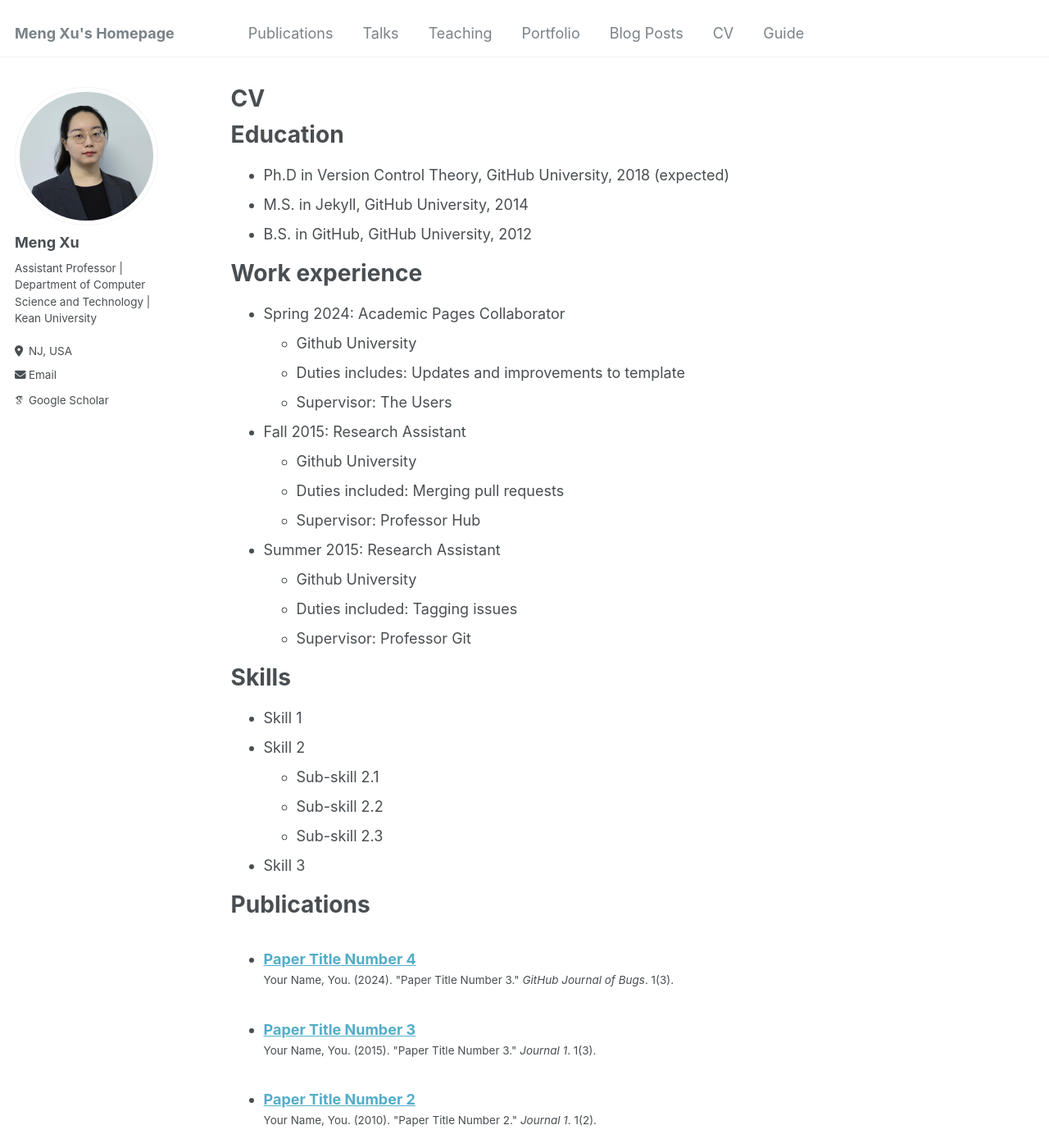
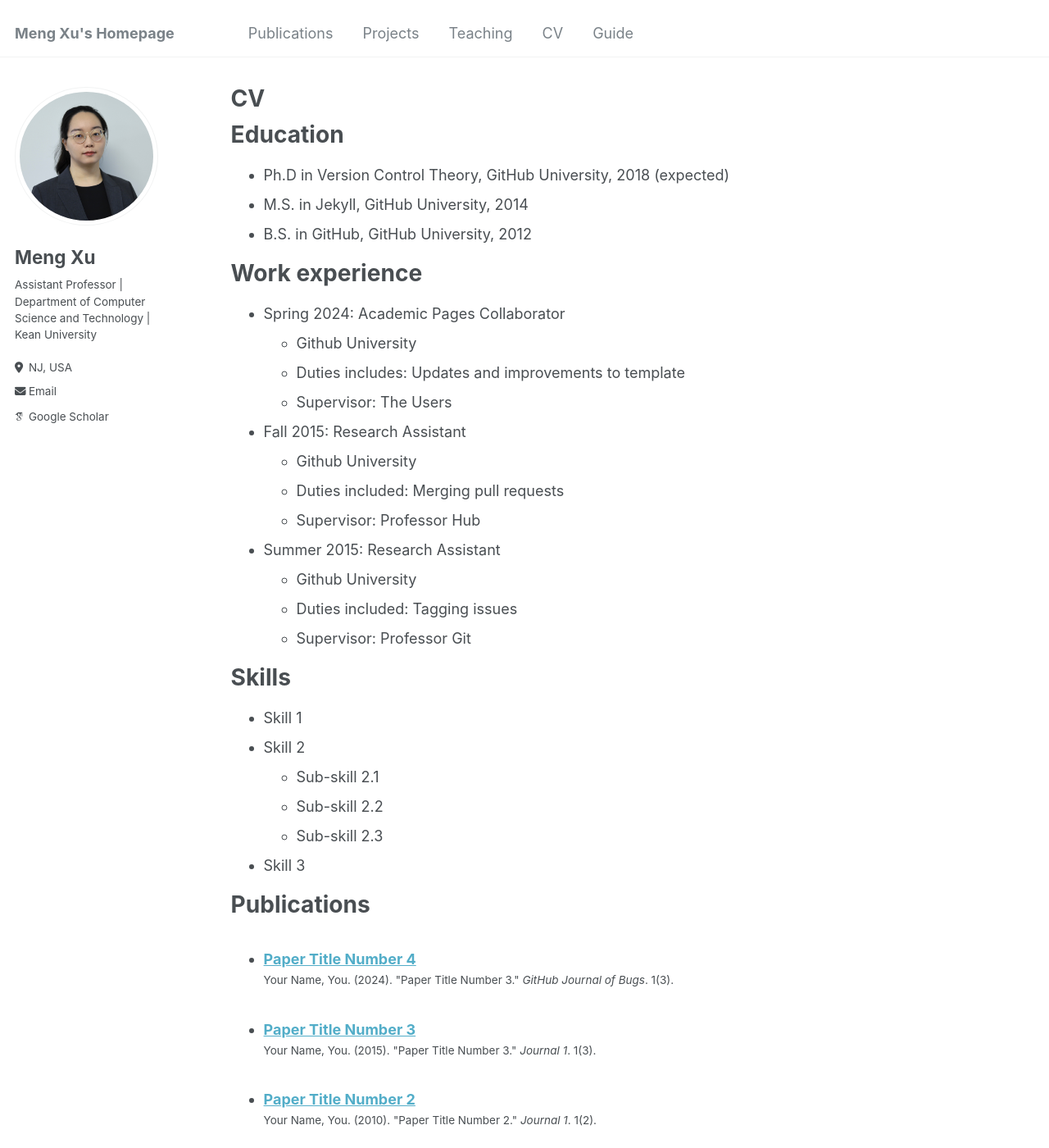
Before and after one commit to MengXu0201/mengxu0201.github.io, a Jekyll site: the page built from _pages/projects.md, in a window 1280 px wide and 1400 px high. Shown: the whole window at 82% size. Built offline with Jekyll 4.4.1, drawn with Linux system fonts in a browser that asks for light colours; some web fonts are replaced; part of the change alters nothing that is shown.

Commit message:
css and sidebar

```diff
--- a/_data/navigation.yml
+++ b/_data/navigation.yml
@@ -3,17 +3,20 @@ main:
   - title: "Publications"
     url: /publications/
 
-  - title: "Talks"
-    url: /talks/
+  - title: "Projects"
+    url: /projects/
+
+#  - title: "Talks"
+#    url: /talks/
 
   - title: "Teaching"
     url: /teaching/
 
-  - title: "Portfolio"
-    url: /portfolio/
+#  - title: "Portfolio"
+#    url: /portfolio/
 
-  - title: "Blog Posts"
-    url: /year-archive/
+#  - title: "Blog Posts"
+#    url: /year-archive/
 
   - title: "CV"
     url: /cv/
--- /dev/null
+++ b/_pages/projects.md
@@ -0,0 +1,64 @@
+---
+layout: archive
+title: "CV"
+permalink: /cv/
+author_profile: true
+redirect_from:
+  - /resume
+---
+
+{% include base_path %}
+
+Education
+======
+* Ph.D in Version Control Theory, GitHub University, 2018 (expected)
+* M.S. in Jekyll, GitHub University, 2014
+* B.S. in GitHub, GitHub University, 2012
+
+Work experience
+======
+* Spring 2024: Academic Pages Collaborator
+  * Github University
+  * Duties includes: Updates and improvements to template
+  * Supervisor: The Users
+
+* Fall 2015: Research Assistant
+  * Github University
+  * Duties included: Merging pull requests
+  * Supervisor: Professor Hub
+
+* Summer 2015: Research Assistant
+  * Github University
+  * Duties included: Tagging issues
+  * Supervisor: Professor Git
+
+Skills
+======
+* Skill 1
+* Skill 2
+  * Sub-skill 2.1
+  * Sub-skill 2.2
+  * Sub-skill 2.3
+* Skill 3
+
+Publications
+======
+  <ul>{% for post in site.publications reversed %}
+    {% include archive-single-cv.html %}
+  {% endfor %}</ul>
+
+Talks
+======
+  <ul>{% for post in site.talks reversed %}
+    {% include archive-single-talk-cv.html  %}
+  {% endfor %}</ul>
+
+Teaching
+======
+  <ul>{% for post in site.teaching reversed %}
+    {% include archive-single-cv.html %}
+  {% endfor %}</ul>
+
+Service and leadership
+======
+* Currently signed in to 43 different slack teams
--- a/_sass/_sidebar.scss
+++ b/_sass/_sidebar.scss
@@ -103,6 +103,7 @@
 .author__content {
   display: table-cell;
   vertical-align: top;
+  padding-top: 15px;
   padding-left: 15px;
   padding-right: 25px;
   line-height: 1;
@@ -125,7 +126,7 @@
 }
 .sidebar .author__name {
   font-family: $sans-serif;
-  font-size: $type-size-5;
+  font-size: $type-size-4;
 }
 
 .sidebar .author__desktop {
```
